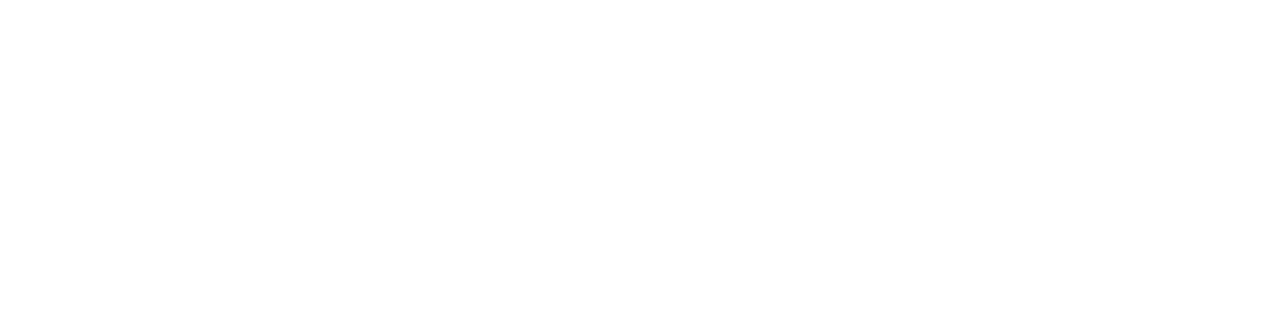
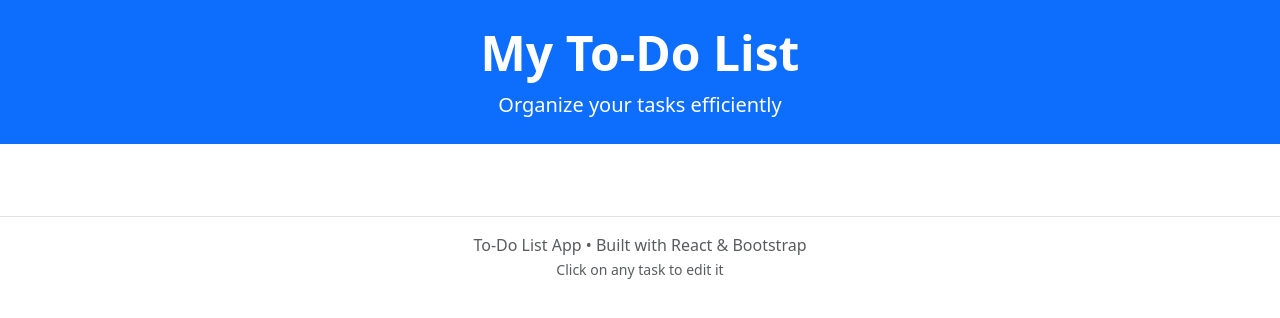
Before and after one commit to Nikita-Sahoo/ToDoList_React, a React (Vite) app: page / in a window 1280 px wide. Shown: the top 318 px of the page. Built offline with nearby package versions, Linux system fonts and the light colour scheme.

Commit message:
Add Header and Footer component

```diff
--- a/package.json
+++ b/package.json
@@ -10,6 +10,8 @@
     "preview": "vite preview"
   },
   "dependencies": {
+    "bootstrap": "^5.3.8",
+    "bootstrap-icons": "^1.13.1",
     "react": "^19.2.0",
     "react-dom": "^19.2.0",
     "react-router-dom": "^7.13.0"
--- a/src/App.jsx
+++ b/src/App.jsx
@@ -1,14 +1,28 @@
-import { useState } from 'react'
+import React, { useState } from 'react';
+import Header from './components/Header';
+import ToDoList from './components/ToDoList';
+import 'bootstrap/dist/css/bootstrap.min.css';
+import 'bootstrap-icons/font/bootstrap-icons.css';
+import './index.css';
 
-function App() {
-  const [count, setCount] = useState(0)
+const App = () => {
 
   return (
-    <>
+    <div className="app-container">
+      <Header />
 
+      <main className="container">
 
-    </>
-  )
-}
+      </main>
+
+      <footer className="mt-5 py-3 text-center text-muted border-top">
+        <div className="container">
+          <p className="mb-0">To-Do List App • Built with React & Bootstrap</p>
+          <small>Click on any task to edit it</small>
+        </div>
+      </footer>
+    </div>
+  );
+};
 
 export default App;
--- a/src/components/Header.jsx
+++ b/src/components/Header.jsx
@@ -1,8 +1,14 @@
-function Header(){
-    return(
-        <>
-        </>
-    )
-}
+import React from 'react';
+
+const Header = () => {
+  return (
+    <header className="bg-primary text-white py-4 mb-4">
+      <div className="container text-center">
+        <h1 className="display-5 fw-bold">My To-Do List</h1>
+        <p className="lead mb-0">Organize your tasks efficiently</p>
+      </div>
+    </header>
+  );
+};
 
 export default Header;
--- a/src/index.css
+++ b/src/index.css
@@ -0,0 +1,20 @@
+* {
+  margin: 0;
+  padding: 0;
+  box-sizing: border-box;
+}
+
+body {
+  font-family: -apple-system, BlinkMacSystemFont, 'Segoe UI', 'Roboto', 'Oxygen',
+    'Ubuntu', 'Cantarell', 'Fira Sans', 'Droid Sans', 'Helvetica Neue',
+    sans-serif;
+  -webkit-font-smoothing: antialiased;
+  -moz-osx-font-smoothing: grayscale;
+  background-color: #f8f9fa;
+}
+
+.app-container {
+  min-height: 100vh;
+  display: flex;
+  flex-direction: column;
+}
```
Also changed, not shown: src/components/ToDoItem.jsx (+6 -6 lines), src/components/ToDoList.jsx (+6 -6 lines), 1 other file (tests, documents, lock files or other folders).
